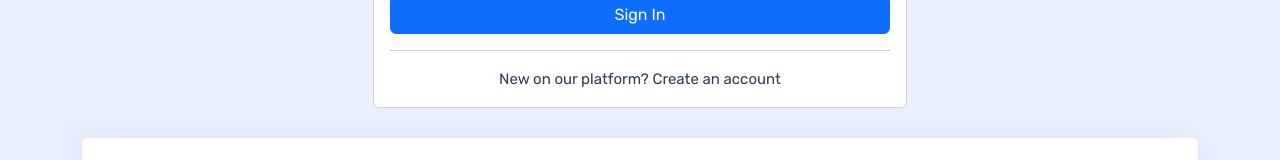
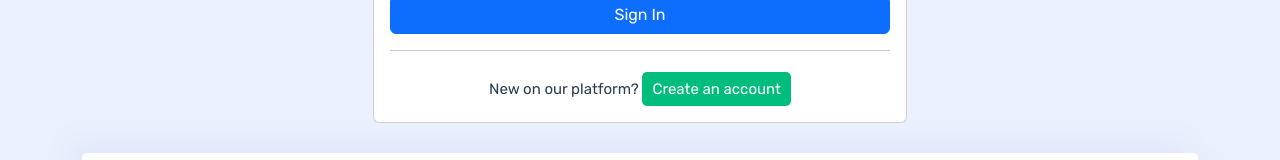
Before and after one commit to TechSolutionNinja/mevn-boilerplate, a Nuxt app in the folder client/: page /login in a window 1280 px wide. Shown: the part 235-395 px from the top of the page. Built offline with nearby package versions, Linux system fonts and the light colour scheme; no server answers.

Commit message:
refactor(client): move the sign in/up css to the main.scss

```diff
--- a/client/assets/scss/main.scss
+++ b/client/assets/scss/main.scss
@@ -15,3 +15,39 @@ a {
     transition: 0.4s;
   }
 }
+#signinup {
+  .alert::first-letter {
+    text-transform: uppercase;
+  }
+
+  #passwordColumn {
+    input {
+      float: left;
+    }
+
+    svg {
+      float: right;
+      position: absolute;
+      top: 12px;
+      right: 10px;
+      color: hsla(160, 100%, 37%, 1);
+    }
+  }
+
+  .row-pointer {
+    transition-duration: 0.5s;
+    cursor: pointer;
+    background-color: hsla(160, 100%, 37%, 1);
+    padding: 5px 10px;
+    display: inline-block;
+    margin-top: 5px;
+    color: white;
+    border-radius: 5px;
+
+    &:hover {
+      transition-duration: 0.5s;
+      background-color: #f0f0f0;
+      color: hsla(160, 100%, 37%, 1);
+    }
+  }
+}
--- a/client/components/user/Login.vue
+++ b/client/components/user/Login.vue
@@ -47,7 +47,7 @@ const login = () => {
     {{ messageStore.getError }}
   </div>
 
-  <div class="card">
+  <div id="signinup" class="card">
     <div class="card-body">
       <div class="form-group row mb-2">
         <label for="email" class="col-sm-4 col-form-label">Email</label>
@@ -106,30 +106,3 @@ const login = () => {
     </div>
   </div>
 </template>
-
-<style scoped lang="scss">
-.alert::first-letter {
-  text-transform: uppercase;
-}
-
-#passwordColumn {
-  input {
-    float: left;
-  }
-  svg {
-    float: right;
-    position: absolute;
-    top: 12px;
-    right: 10px;
-    color: hsla(160, 100%, 37%, 1);
-  }
-}
-
-#remember {
-  margin-right: 10px;
-}
-
-.row-pointer {
-  cursor: pointer;
-}
-</style>
```
